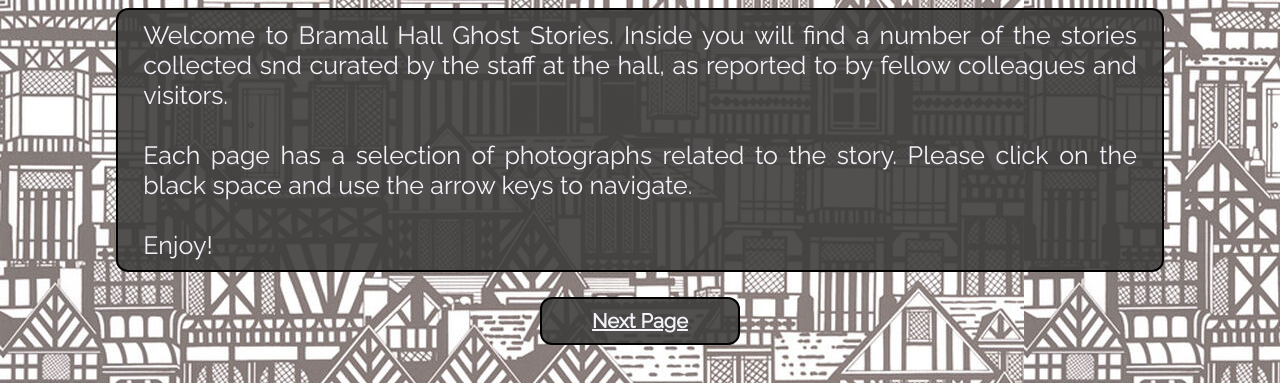
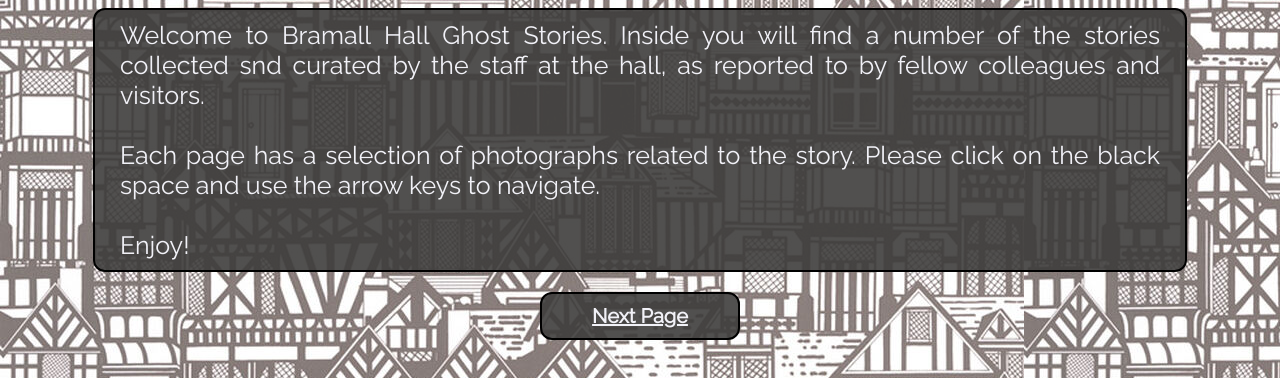
Before and after one commit to Jimmypeglegs/Jimmypeglegs.github.io, a plain HTML site: page index.html in a window 1280 px wide. Shown: the part 1239-1622 px from the top of the page. Drawn offline with Linux system fonts and the light colour scheme; a script that the page names is missing.

Commit message:
Update main.css

```diff
--- a/main.css
+++ b/main.css
@@ -85,7 +85,7 @@ p {
     font-size: 25px;
     text-align: center;
     text-align: justify;
-    margin: 10px 5% 15px 5%;
+    margin: 10px 3% 10px 3%;
     color: rgb(241, 241, 247);
     background-color: rgba(63, 62, 60, 0.9);
     border: 2px solid rgb(0, 0, 0);
```
